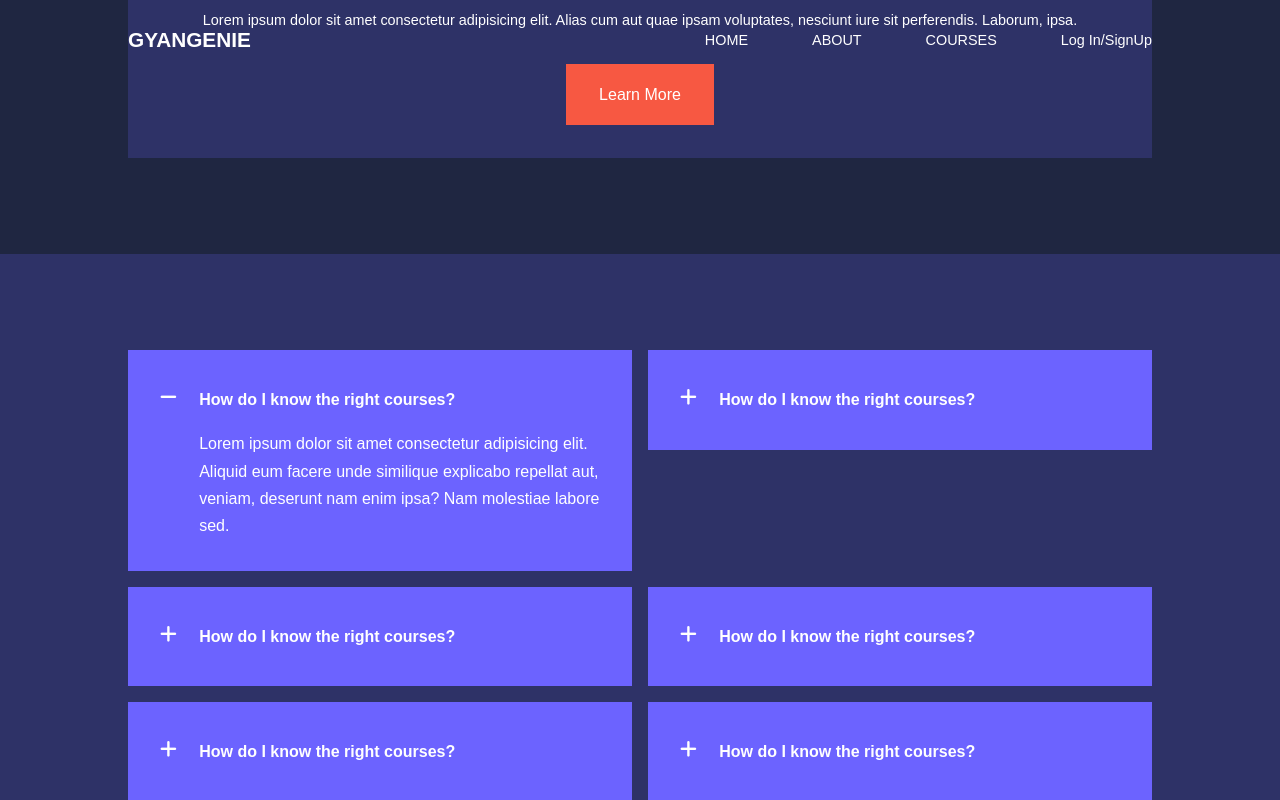
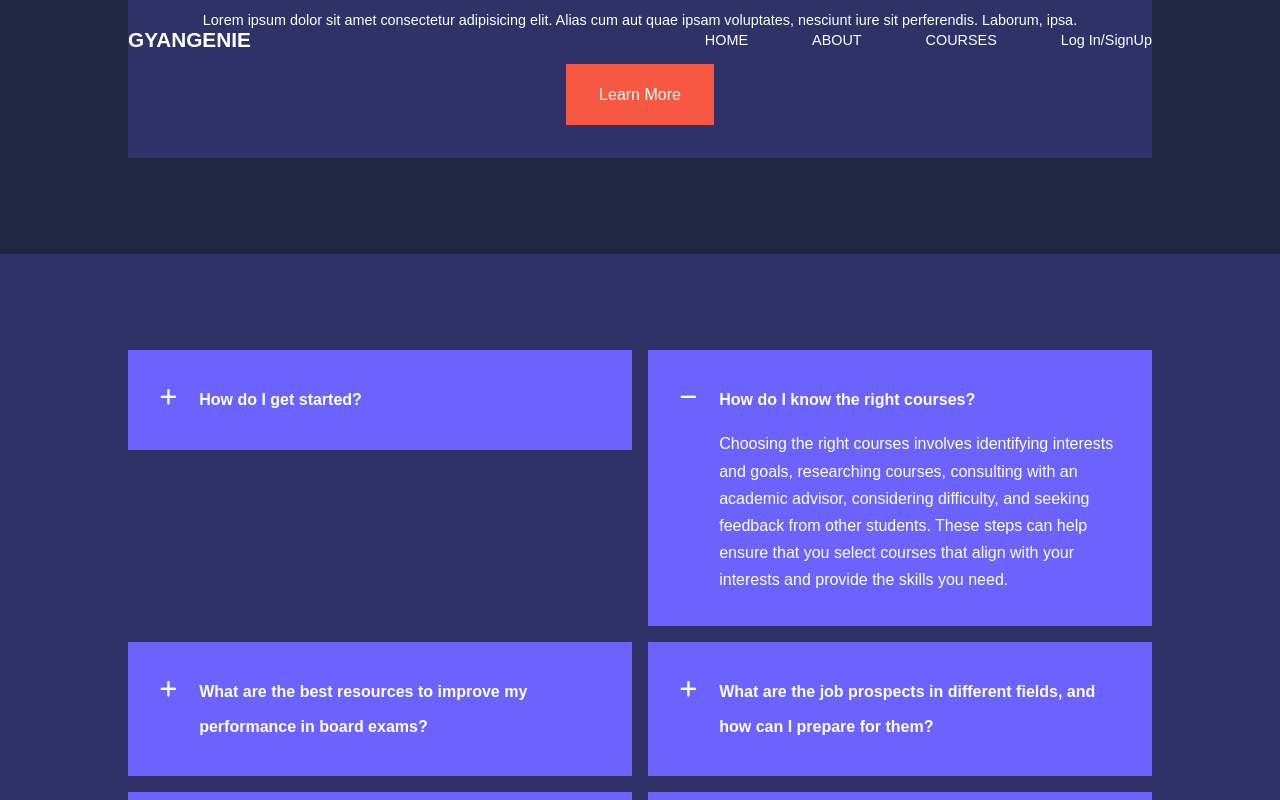
Before and after one commit to kash03cow/funtime_error, a plain HTML site: page gyangenie/index.html in a window 1280 px wide. Both pictures are taken after a click on the element "How do I know the right courses?". Shown: the part 3712-4512 px from the top of the page. Drawn offline with nearby package versions, Linux system fonts and the light colour scheme.

Commit message:
Update index.html

```diff
--- a/gyangenie/index.html
+++ b/gyangenie/index.html
@@ -1,5 +1,6 @@
 <!DOCTYPE html>
 <html lang="en">
+
 <head>
     <meta charset="UTF-8">
     <meta http-equiv="X-UA-Compatible" content="IE=edge">
@@ -7,16 +8,18 @@
     <title>Responsie Multipage Education Website Using Html, css</title>
     <link rel="stylesheet" href="./css/style.css">
     <link rel="stylesheet" href="">
-    <link rel="stylesheet" href="https://cdnjs.cloudflare.com/ajax/libs/font-awesome/6.3.0/css/all.min.css" integrity="sha512-SzlrxWUlpfuzQ+pcUCosxcglQRNAq/DZjVsC0lE40xsADsfeQoEypE+enwcOiGjk/bSuGGKHEyjSoQ1zVisanQ==" crossorigin="anonymous" referrerpolicy="no-referrer" />
-    <link
-  rel="stylesheet"
-  href="https://cdn.jsdelivr.net/npm/swiper@8/swiper-bundle.min.css"
-/>
+    <link rel="stylesheet" href="https://cdnjs.cloudflare.com/ajax/libs/font-awesome/6.3.0/css/all.min.css"
+        integrity="sha512-SzlrxWUlpfuzQ+pcUCosxcglQRNAq/DZjVsC0lE40xsADsfeQoEypE+enwcOiGjk/bSuGGKHEyjSoQ1zVisanQ=="
+        crossorigin="anonymous" referrerpolicy="no-referrer" />
+    <link rel="stylesheet" href="https://cdn.jsdelivr.net/npm/swiper@8/swiper-bundle.min.css" />
 </head>
+
 <body>
     <nav>
-        <div class="container nav__container" >
-            <a href="index.html"><h4>GYANGENIE</h4></a>
+        <div class="container nav__container">
+            <a href="index.html">
+                <h4>GYANGENIE</h4>
+            </a>
             <UL class="nav__menu">
                 <li><a href="index.html">HOME</a></li>
                 <li><a href="about.html">ABOUT</a></li>
@@ -33,10 +36,9 @@
     <header>
         <div class="container header__container">
             <div class="header__left">
-                <h1>Grow your skills to advance your careet path</h1>
+                <h1>"Inspiring Lifelong Learning"</h1>
                 <p>
-                    Lorem ipsum dolor, sit amet consectetur adipisicing elit. Quas atque aut cum odio illum iste quasi consequuntur magni cupiditate ratione voluptatem perferendis est ipsam aspernatur dolorum neque officiis esse temporibus recusandae, nemo possimus? Nesciunt illum exercitationem deserunt, saepe corporis corrupti.
-
+                    This digital platform aims to address the challenges of remote learning for students in low-income communities. It seeks to provide access to interactive and engaging educational content, tools for communication and collaboration, and resources for parents and caregivers to support their children's learning. The platform should be designed with the unique needs and circumstances of the target community in mind and should be accessible and user-friendly for students and teachers with varying levels of technology literacy.
                 </p>
                 <a href="courses.html" class="btn btn-primary">Get Started</a>
             </div>
@@ -55,7 +57,7 @@
         <div class="container categories__container">
             <div class="categories__left">
                 <h1>Categories</h1>
-                <p>Lorem ipsum dolor sit amet consectetur adipisicing elit. Voluptatem ullam, dignissimos cum qui veritatis expedita officiis alias molestias aperiam nesciunt accusantium ipsa repudiandae eveniet facere, sequi repellendus dolor ad blanditiis.</p>
+                <p>The Indian education system is divided into several stages, with classes 6 to 12 being crucial for a student's academic journey. During this period, students are expected to develop foundational knowledge and skills necessary to pursue higher education and career opportunities. The focus on academic and soft skills, as well as the availability of vocational courses, makes the Indian education system holistic and comprehensive.</p>
                 <a href="#" class="btn">Learn More</a>
             </div>
             <div class="categories__right">
@@ -108,7 +110,8 @@
                 </div>
                 <div class="course__info">
                     <h4>Responsive Social Meidia Website UI Design</h4>
-                    <p>Lorem ipsum dolor sit amet consectetur adipisicing elit. Alias cum aut quae ipsam voluptates, nesciunt iure sit perferendis. Laborum, ipsa.
+                    <p>Lorem ipsum dolor sit amet consectetur adipisicing elit. Alias cum aut quae ipsam voluptates,
+                        nesciunt iure sit perferendis. Laborum, ipsa.
                     </p>
                     <a href="courses.html" class="btn btn-primary">Learn More</a>
                 </div>
@@ -119,7 +122,8 @@
                 </div>
                 <div class="course__info">
                     <h4>Responsive Social Meidia Website UI Design</h4>
-                    <p>Lorem ipsum dolor sit amet consectetur adipisicing elit. Alias cum aut quae ipsam voluptates, nesciunt iure sit perferendis. Laborum, ipsa.
+                    <p>Lorem ipsum dolor sit amet consectetur adipisicing elit. Alias cum aut quae ipsam voluptates,
+                        nesciunt iure sit perferendis. Laborum, ipsa.
                     </p>
                     <a href="courses.html" class="btn btn-primary">Learn More</a>
                 </div>
@@ -130,7 +134,8 @@
                 </div>
                 <div class="course__info">
                     <h4>Responsive Social Meidia Website UI Design</h4>
-                    <p>Lorem ipsum dolor sit amet consectetur adipisicing elit. Alias cum aut quae ipsam voluptates, nesciunt iure sit perferendis. Laborum, ipsa.
+                    <p>Lorem ipsum dolor sit amet consectetur adipisicing elit. Alias cum aut quae ipsam voluptates,
+                        nesciunt iure sit perferendis. Laborum, ipsa.
                     </p>
                     <a href="courses.html" class="btn btn-primary">Learn More</a>
                 </div>
@@ -143,8 +148,8 @@
             <article class="faq">
                 <div class="faq__icon"><i class="fa-solid fa-plus"></i></div>
                 <div class="question__answer">
-                    <h4>How do I know the right courses?</h4>
-                    <p>Lorem ipsum dolor sit amet consectetur adipisicing elit. Aliquid eum facere unde similique explicabo repellat aut, veniam, deserunt nam enim ipsa? Nam molestiae labore sed.</p>
+                    <h4>How do I get started?</h4>
+                    <p>Access our website or connect with our team at aryandoshi406@gmail.com for a mentor session</p>
 
                 </div>
             </article>
@@ -152,55 +157,55 @@
                 <div class="faq__icon"><i class="fa-solid fa-plus"></i></div>
                 <div class="question__answer">
                     <h4>How do I know the right courses?</h4>
-                    <p>Lorem ipsum dolor sit amet consectetur adipisicing elit. Aliquid eum facere unde similique explicabo repellat aut, veniam, deserunt nam enim ipsa? Nam molestiae labore sed.</p>
+                    <p>Choosing the right courses involves identifying interests and goals, researching courses, consulting with an academic advisor, considering difficulty, and seeking feedback from other students. These steps can help ensure that you select courses that align with your interests and provide the skills you need.</p>
 
                 </div>
             </article>
             <article class="faq">
                 <div class="faq__icon"><i class="fa-solid fa-plus"></i></div>
                 <div class="question__answer">
-                    <h4>How do I know the right courses?</h4>
-                    <p>Lorem ipsum dolor sit amet consectetur adipisicing elit. Aliquid eum facere unde similique explicabo repellat aut, veniam, deserunt nam enim ipsa? Nam molestiae labore sed.</p>
+                    <h4>What are the best resources to improve my performance in board exams?</h4>
+                    <p>To improve performance in board exams, students can use online resources, study guides, practice tests, and other tools. Consistent practice, time management, and seeking help when needed can also help improve performance.</p>
 
                 </div>
             </article>
             <article class="faq">
                 <div class="faq__icon"><i class="fa-solid fa-plus"></i></div>
                 <div class="question__answer">
-                    <h4>How do I know the right courses?</h4>
-                    <p>Lorem ipsum dolor sit amet consectetur adipisicing elit. Aliquid eum facere unde similique explicabo repellat aut, veniam, deserunt nam enim ipsa? Nam molestiae labore sed.</p>
+                    <h4>What are the job prospects in different fields, and how can I prepare for them?</h4>
+                    <p>Job prospects in different fields depend on factors such as level of education, work experience, and skill set. Students should conduct research, gain work experience, and build a professional network to prepare for their future careers.</p>
 
                 </div>
             </article>
             <article class="faq">
                 <div class="faq__icon"><i class="fa-solid fa-plus"></i></div>
                 <div class="question__answer">
-                    <h4>How do I know the right courses?</h4>
-                    <p>Lorem ipsum dolor sit amet consectetur adipisicing elit. Aliquid eum facere unde similique explicabo repellat aut, veniam, deserunt nam enim ipsa? Nam molestiae labore sed.</p>
+                    <h4>How can a student improve his/her language and communication skills?</h4>
+                    <p>Improving language and communication skills requires consistent practice, reading, writing, and speaking. Online resources, language exchange programs, and coaching classes can also be helpful.</p>
 
                 </div>
             </article>
             <article class="faq">
                 <div class="faq__icon"><i class="fa-solid fa-plus"></i></div>
                 <div class="question__answer">
-                    <h4>How do I know the right courses?</h4>
-                    <p>Lorem ipsum dolor sit amet consectetur adipisicing elit. Aliquid eum facere unde similique explicabo repellat aut, veniam, deserunt nam enim ipsa? Nam molestiae labore sed.</p>
+                    <h4>How can I maintain a healthy balance between academics and extracurricular activities?</h4>
+                    <p>Maintaining a healthy balance between academics and extracurricular activities involves effective time management, prioritizing tasks, and setting realistic goals. It is important to make time for hobbies, interests, and social activities to prevent burnout and improve overall well-being.</p>
 
                 </div>
             </article>
             <article class="faq">
                 <div class="faq__icon"><i class="fa-solid fa-plus"></i></div>
                 <div class="question__answer">
-                    <h4>How do I know the right courses?</h4>
-                    <p>Lorem ipsum dolor sit amet consectetur adipisicing elit. Aliquid eum facere unde similique explicabo repellat aut, veniam, deserunt nam enim ipsa? Nam molestiae labore sed.</p>
+                    <h4>Are gyangenie programs mapped to the school syllabus/curriculum?</h4>
+                    <p>The platform provides courses and resources that cater to the learning needs of different classes and subjects in the Indian education system. The courses are designed to cover the entire syllabus and are structured to suit the learning needs of different students. Additionally, the platform offers resources and tools to prepare for competitive exams, which are also mapped to the school syllabus.</p>
 
                 </div>
             </article>
             <article class="faq">
                 <div class="faq__icon"><i class="fa-solid fa-plus"></i></div>
                 <div class="question__answer">
-                    <h4>How do I know the right courses?</h4>
-                    <p>Lorem ipsum dolor sit amet consectetur adipisicing elit. Aliquid eum facere unde similique explicabo repellat aut, veniam, deserunt nam enim ipsa? Nam molestiae labore sed.</p>
+                    <h4>How can I prepare for competitive exams like JEE, NEET, or NDA?</h4>
+                    <p>Preparing for competitive exams like JEE, NEET, or NDA requires a focused study plan, including self-study, coaching classes, and practice tests. Understanding exam patterns, syllabus, and time management is key to success.</p>
 
                 </div>
             </article>
@@ -217,11 +222,35 @@
                     <img src="./images/avatar1.jpg" alt="">
                 </div>
                 <div class="testimonial__info">
-                    <h5>Keshav Bansal</h5>
+                    <h5>Siddhant Tomar</h5>
                     <small>Student</small>
                 </div>
                 <div class="testimonial__body">
-                    <p>Lorem ipsum dolor sit amet consectetur adipisicing elit. Alias, pariatur. Quos at sed accusamus mollitia eveniet molestias ea iusto? Voluptatum ex soluta qui odit nam.</p>
+                    <p>"I was skeptical about online learning, but this educational website changed my perception entirely. The platform provided me with the opportunity to learn at my pace and convenience, and the courses were engaging and interactive. The website also offered resources that catered to the unique needs of Indian students, and the teachers were always available to answer my doubts. I would highly recommend this website to anyone looking for quality education."</p>
+                </div>
+            </article>
+            <article class="testimonial swiper-slide">
+                <div class="avatar">
+                    <img src="./images/avatar1.jpg" alt="">
+                </div>
+                <div class="testimonial__info">
+                    <h5>Kavya Pundir</h5>
+                    <small>Student</small>
+                </div>
+                <div class="testimonial__body">
+                    <p>"I am an NRI student, and this educational website was a savior for me. I could access the website from anywhere in the world, and the courses were designed to suit the Indian education system. The website helped me keep up with my studies and excel in my exams. I am grateful for this platform and would recommend it to any NRI student looking for quality education."</p>
+                </div>
+            </article>
+            <article class="testimonial swiper-slide">
+                <div class="avatar">
+                    <img src="./images/avatar1.jpg" alt="">
+                </div>
+                <div class="testimonial__info">
+                    <h5>Prachi Pandey</h5>
+                    <small>Student</small>
+                </div>
+                <div class="testimonial__body">
+                    <p>"I was struggling with my English language skills, but this educational website helped me improve my language proficiency significantly. The English language courses were well-structured, and the resources were engaging and interactive. The platform also offered a lot of practice materials that helped me hone my language skills. Thanks to this website, I am more confident about my language abilities and can communicate more effectively."</p>
                 </div>
             </article>
             <article class="testimonial swiper-slide">
@@ -233,7 +262,8 @@
                     <small>Student</small>
                 </div>
                 <div class="testimonial__body">
-                    <p>Lorem ipsum dolor sit amet consectetur adipisicing elit. Alias, pariatur. Quos at sed accusamus mollitia eveniet molestias ea iusto? Voluptatum ex soluta qui odit nam.</p>
+                    <p>Lorem ipsum dolor sit amet consectetur adipisicing elit. Alias, pariatur. Quos at sed accusamus
+                        mollitia eveniet molestias ea iusto? Voluptatum ex soluta qui odit nam.</p>
                 </div>
             </article>
             <article class="testimonial swiper-slide">
@@ -245,7 +275,8 @@
                     <small>Student</small>
                 </div>
                 <div class="testimonial__body">
-                    <p>Lorem ipsum dolor sit amet consectetur adipisicing elit. Alias, pariatur. Quos at sed accusamus mollitia eveniet molestias ea iusto? Voluptatum ex soluta qui odit nam.</p>
+                    <p>Lorem ipsum dolor sit amet consectetur adipisicing elit. Alias, pariatur. Quos at sed accusamus
+                        mollitia eveniet molestias ea iusto? Voluptatum ex soluta qui odit nam.</p>
                 </div>
             </article>
             <article class="testimonial swiper-slide">
@@ -257,31 +288,8 @@
                     <small>Student</small>
                 </div>
                 <div class="testimonial__body">
-                    <p>Lorem ipsum dolor sit amet consectetur adipisicing elit. Alias, pariatur. Quos at sed accusamus mollitia eveniet molestias ea iusto? Voluptatum ex soluta qui odit nam.</p>
-                </div>
-            </article>
-            <article class="testimonial swiper-slide">
-                <div class="avatar">
-                    <img src="./images/avatar1.jpg" alt="">
-                </div>
-                <div class="testimonial__info">
-                    <h5>Keshav Bansal</h5>
-                    <small>Student</small>
-                </div>
-                <div class="testimonial__body">
-                    <p>Lorem ipsum dolor sit amet consectetur adipisicing elit. Alias, pariatur. Quos at sed accusamus mollitia eveniet molestias ea iusto? Voluptatum ex soluta qui odit nam.</p>
-                </div>
-            </article>
-            <article class="testimonial swiper-slide">
-                <div class="avatar">
-                    <img src="./images/avatar1.jpg" alt="">
-                </div>
-                <div class="testimonial__info">
-                    <h5>Keshav Bansal</h5>
-                    <small>Student</small>
-                </div>
-                <div class="testimonial__body">
-                    <p>Lorem ipsum dolor sit amet consectetur adipisicing elit. Alias, pariatur. Quos at sed accusamus mollitia eveniet molestias ea iusto? Voluptatum ex soluta qui odit nam.</p>
+                    <p>Lorem ipsum dolor sit amet consectetur adipisicing elit. Alias, pariatur. Quos at sed accusamus
+                        mollitia eveniet molestias ea iusto? Voluptatum ex soluta qui odit nam.</p>
                 </div>
             </article>
         </div>
@@ -291,7 +299,7 @@
             <div class="footer__1">
                 <h3>Connect</h3>
                 <p>
-                    <i class="fa fa-map-marker" aria-hidden="true"></i>   Sienna Towers, Service Road, Bangalore
+                    <i class="fa fa-map-marker" aria-hidden="true"></i> Sienna Towers, Service Road, Bangalore
                 </p>
                 <div class="social">
                     <i class="fa fa-facebook-square"></i>
@@ -347,4 +355,5 @@
         });
     </script>
 </body>
+
 </html>
```
Lines whose indentation alone changed are shown as unchanged.
